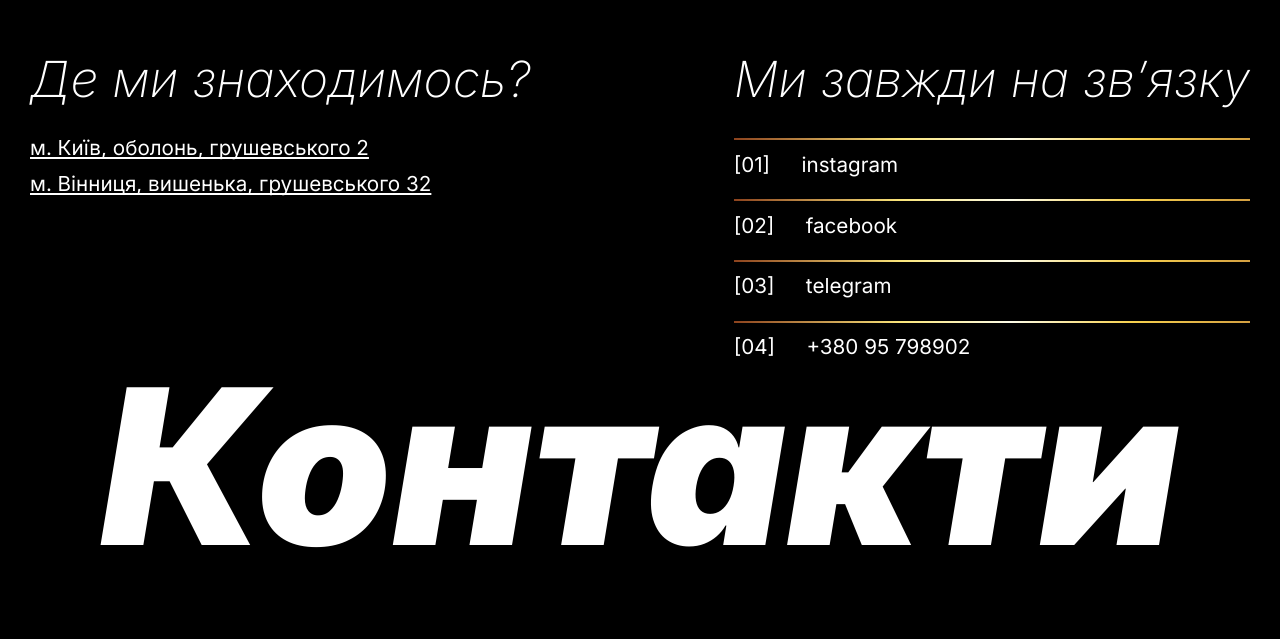
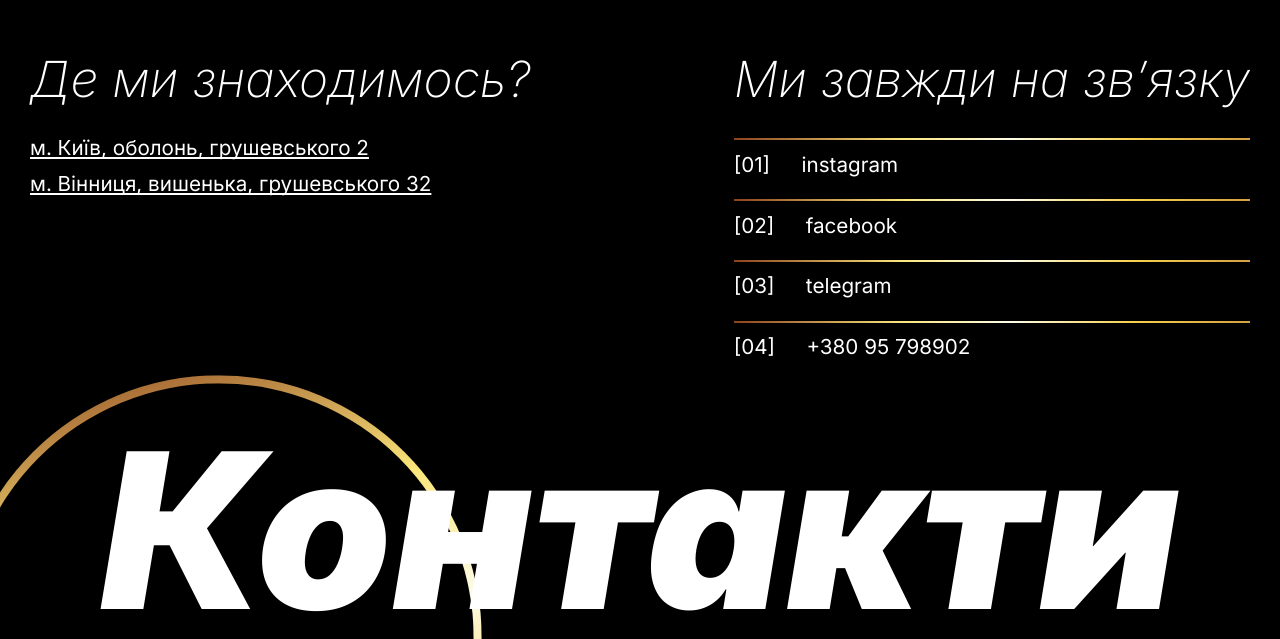
Before and after one commit to chealbee/buety-site, a Next.js app: page / in a window 1280 px wide. Shown: the part 3739-4378 px from the top of the page. Before the commit the page ends 4336 px from the top, so only its background shows below. Built offline with nearby package versions, Linux system fonts and the light colour scheme.

Commit message:
допрапцював

```diff
--- a/src/components/main page/contacts/Contacts.tsx
+++ b/src/components/main page/contacts/Contacts.tsx
@@ -31,7 +31,10 @@ const Contacts = () => {
           </ul>
         </div>
       </div>
-      <h3>{data.title}</h3>
+      <div className="contacts__titleWrapper">
+        <h3>{data.title}</h3>
+        <span className="contacts__decorCircle"></span>
+      </div>
     </section>
   );
 };
--- a/src/components/main page/contacts/styles.scss
+++ b/src/components/main page/contacts/styles.scss
@@ -13,6 +13,9 @@
   flex-direction: column;
   justify-content: center;
   align-items: center;
+  position: relative;
+  overflow: hidden;
+
   h3 {
     font-style: italic;
     font-weight: 900;
@@ -93,4 +96,48 @@
       }
     }
   }
+  &__titleWrapper {
+    position: relative;
+    display: inline-block;
+    margin-top: 64px;
+    @media (max-width: 700px) {
+      margin-top: 0;
+    }
+  }
+
+  &__decorCircle {
+    position: absolute;
+    left: 11%;
+    bottom: 0;
+    transform: translate(-50%, 50%);
+    width: 764px;
+    height: 764px;
+    @include adaptiveValue("width", 764, 200, 0, 1920, 400);
+    @include adaptiveValue("height", 764, 200, 0, 1920, 400);
+    background: #000;
+    border-radius: 50%;
+    z-index: -1;
+    /* Градієнтна обводка */
+    border: 8px solid transparent;
+    background-clip: padding-box, border-box;
+    background-origin: padding-box, border-box;
+    background-image: linear-gradient(#000, #000),
+      linear-gradient(
+        165deg,
+        #8c421d 0%,
+        #fbe67b 32.53%,
+        #fcfbe7 53.55%,
+        #f7d14e 76.99%,
+        #d4a041 100%
+      );
+    pointer-events: none;
+    @media (max-width: 700px) {
+      border: 4px solid transparent;
+      left: 4%;
+    }
+  }
+  &__titleWrapper h3 {
+    position: relative;
+    z-index: 1;
+  }
 }
```
